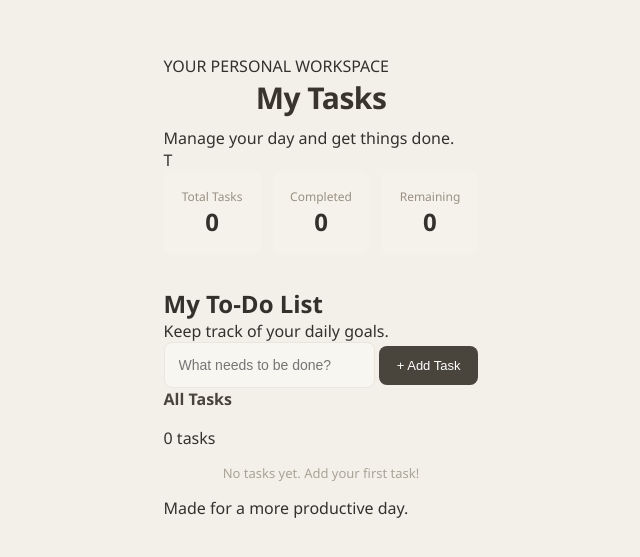
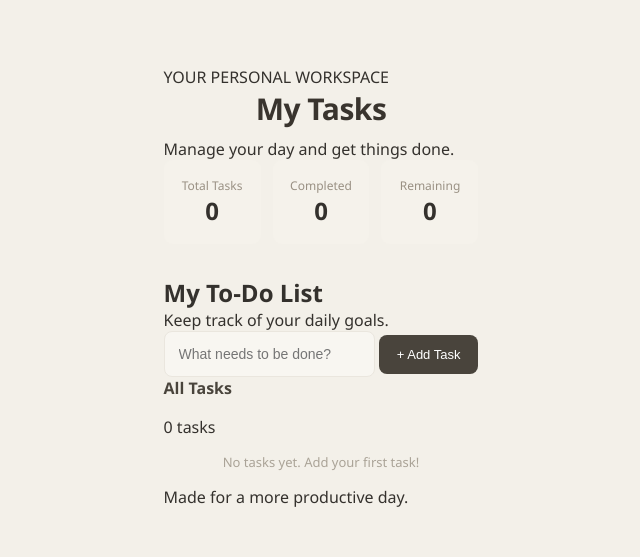
Before and after one commit to palak-slayy/ToDo-list, a plain HTML site: page index.html in a window 1280 px wide. Shown: the part 113-670 px from the top of the page, without its empty margins (319-959 px from the left). Drawn offline with Linux system fonts and the light colour scheme.

Commit message:
Update index.html

```diff
--- a/index.html
+++ b/index.html
@@ -22,7 +22,6 @@
                         Manage your day and get things done.
                     </p>
                 </div>
-                <div class="profile">T</div>
             </header>
 
             <!-- STATISTICS -->
```
